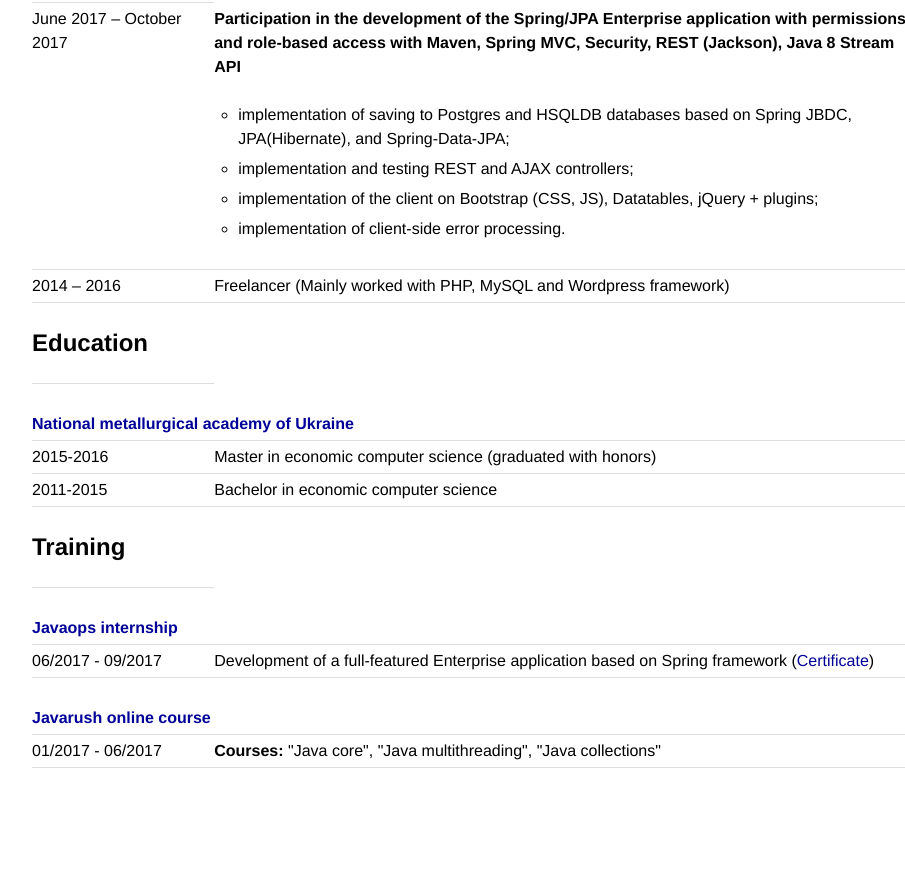
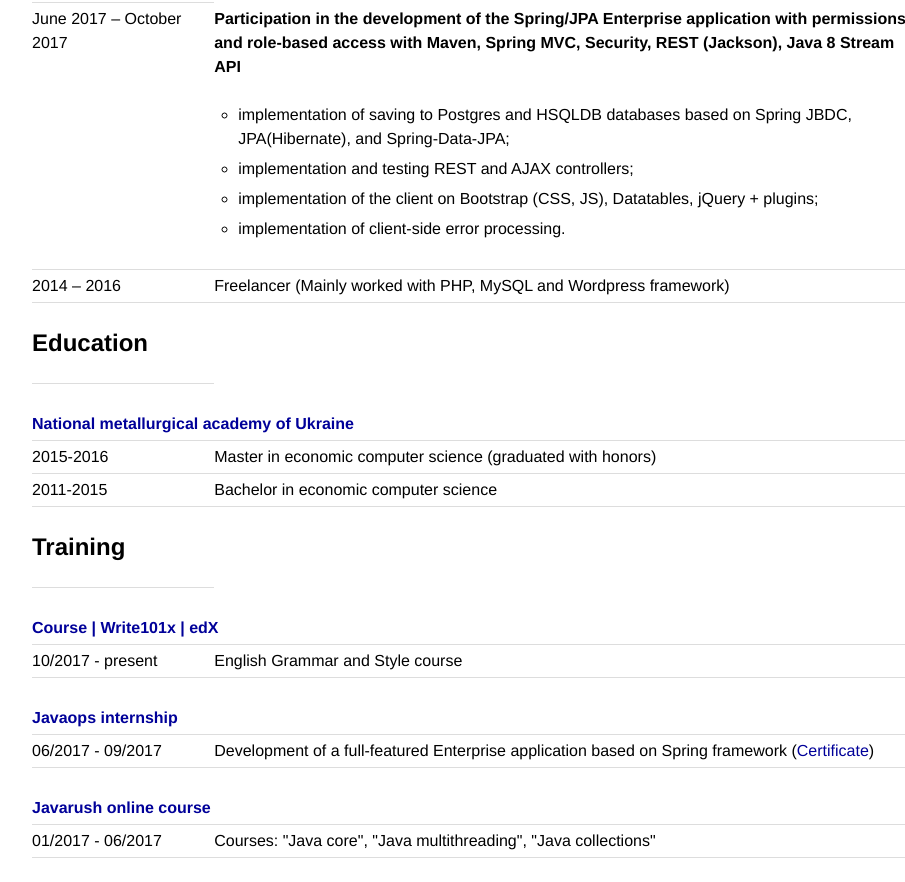
Before and after one commit to andreyzorin/andreyzorin.github.io, a plain HTML site: page index.html in a window 1280 px wide. Shown: the part 748-1630 px from the top of the page, without its empty margins (158-1063 px from the left). Before the commit the page ends 1540 px from the top, so only its background shows below. Drawn offline with Linux system fonts and the light colour scheme.

Commit message:
added edx info

```diff
--- a/index.html
+++ b/index.html
@@ -102,6 +102,15 @@
                 <tr>
                     <td><br><h3>Training</h3>
                 </tr>
+                 <tr>
+                    <td colspan=2>
+                        <strong><a href="https://www.edx.org/course/english-grammar-style-uqx-write101x-5" target=_blank><br>Course | Write101x | edX</a></strong>
+                    </td>
+                </tr>
+                <tr>
+                    <td>10/2017 - present</td>
+                    <td>English Grammar and Style course
+                </tr>
                 <tr>
                     <td colspan=2>
                         <strong><a href="https://javaops.ru/" target=_blank><br>Javaops internship</a></strong>
@@ -119,7 +128,7 @@
                 </tr>
                 <tr>
                     <td>01/2017 - 06/2017</td>
-                    <td><strong>Courses: </strong> "Java core", "Java multithreading", "Java collections"</td>
+                    <td>Courses: "Java core", "Java multithreading", "Java collections"</td>
                 </tr>
             </table>
         </div>
```
